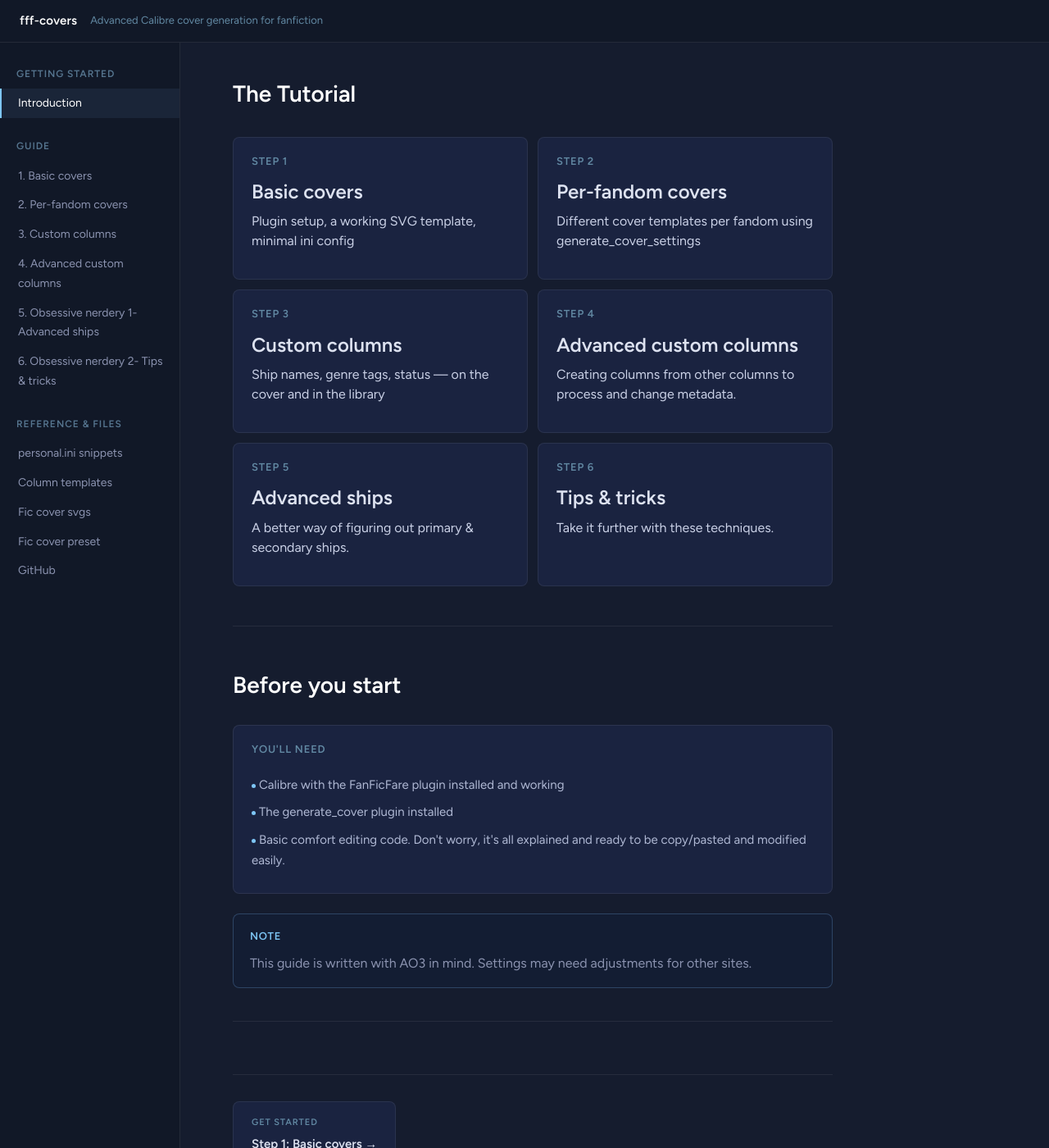
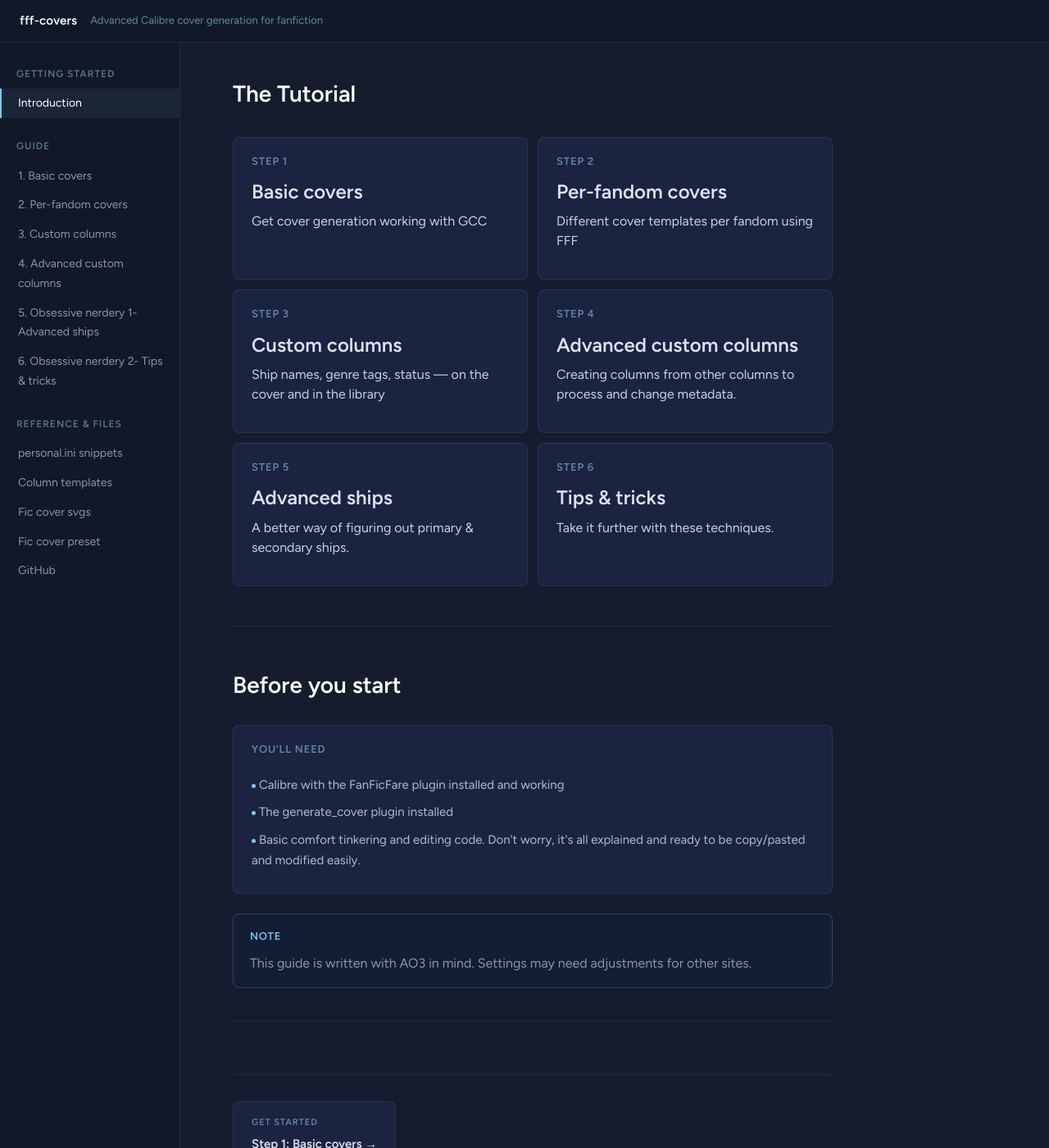
Before and after one commit to wordsandpics/fff-covers, a Jekyll site: the page built from index.md, in a window 1280 px wide and 1400 px high, scrolled down 911 px. Shown: the whole window at 82% size. Built offline with Jekyll 4.4.1, drawn with Linux system fonts in a browser that asks for light colours.

```diff
--- a/index.md
+++ b/index.md
@@ -18,12 +18,12 @@
   <a class="step-card" href="{{ '/basic-covers/' | relative_url }}">
     <h6 class="step-num">Step 1</h6>
     <h3 class="step-title">Basic covers</h3>
-    <p class="step-desc">Plugin setup, a working SVG template, minimal ini config</p>
+    <p class="step-desc">Get cover generation working with GCC</p>
   </a>
   <a class="step-card" href="{{ '/per-fandom/' | relative_url }}">
     <h6 class="step-num">Step 2</h6>
     <h3 class="step-title">Per-fandom covers</h3>
-    <p class="step-desc">Different cover templates per fandom using generate_cover_settings</p>
+    <p class="step-desc">Different cover templates per fandom using FFF</p>
   </a>
   <a class="step-card" href="{{ '/custom-columns/' | relative_url }}">
     <h6 class="step-num">Step 3</h6>
@@ -54,7 +54,7 @@
   <ul class="prereq-items">
   <li><div class="prereq-dot"></div>Calibre with the FanFicFare plugin installed and working</li>
   <li><div class="prereq-dot"></div>The generate_cover plugin installed</li>
-  <li><div class="prereq-dot"></div>Basic comfort editing code. Don't worry, it's all explained and ready to be copy/pasted and modified easily. </li>
+  <li><div class="prereq-dot"></div>Basic comfort tinkering and editing code. Don't worry, it's all explained and ready to be copy/pasted and modified easily. </li>
   </ul>
 </div>
 
```
